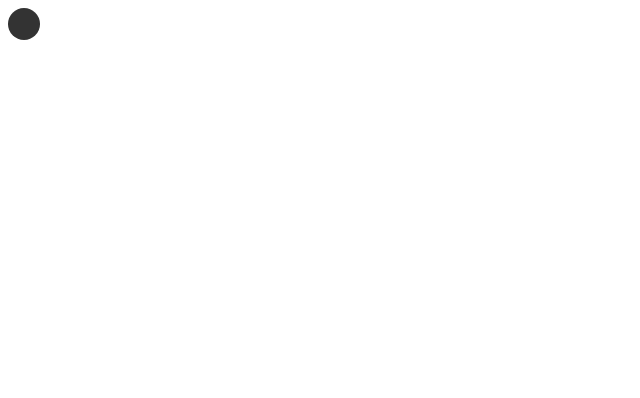
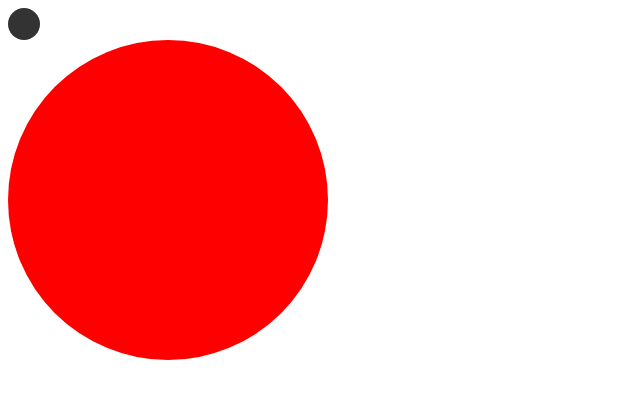
Before and after one commit to wenbobao/JSProjects, a plain HTML site: page css/code/css-practice/circle.html in a window 1280 px wide. Shown: the whole page, without its empty margins (0-640 px from the left). Drawn offline with Linux system fonts and the light colour scheme.

Commit message:
add css circle big

```diff
--- a/css/code/css-practice/circle.html
+++ b/css/code/css-practice/circle.html
@@ -14,11 +14,22 @@
       height: 2rem;
       background: #333;
     }
+
+    .red {
+      background: red;
+    }
+
+    .big {
+      width: 20rem;
+      height: 20rem;
+    }
   </style>
 </head>
 
 <body>
   <div class="circle"></div>
+
+  <div class="circle big red"></div>
 </body>
 
 </html>
```
